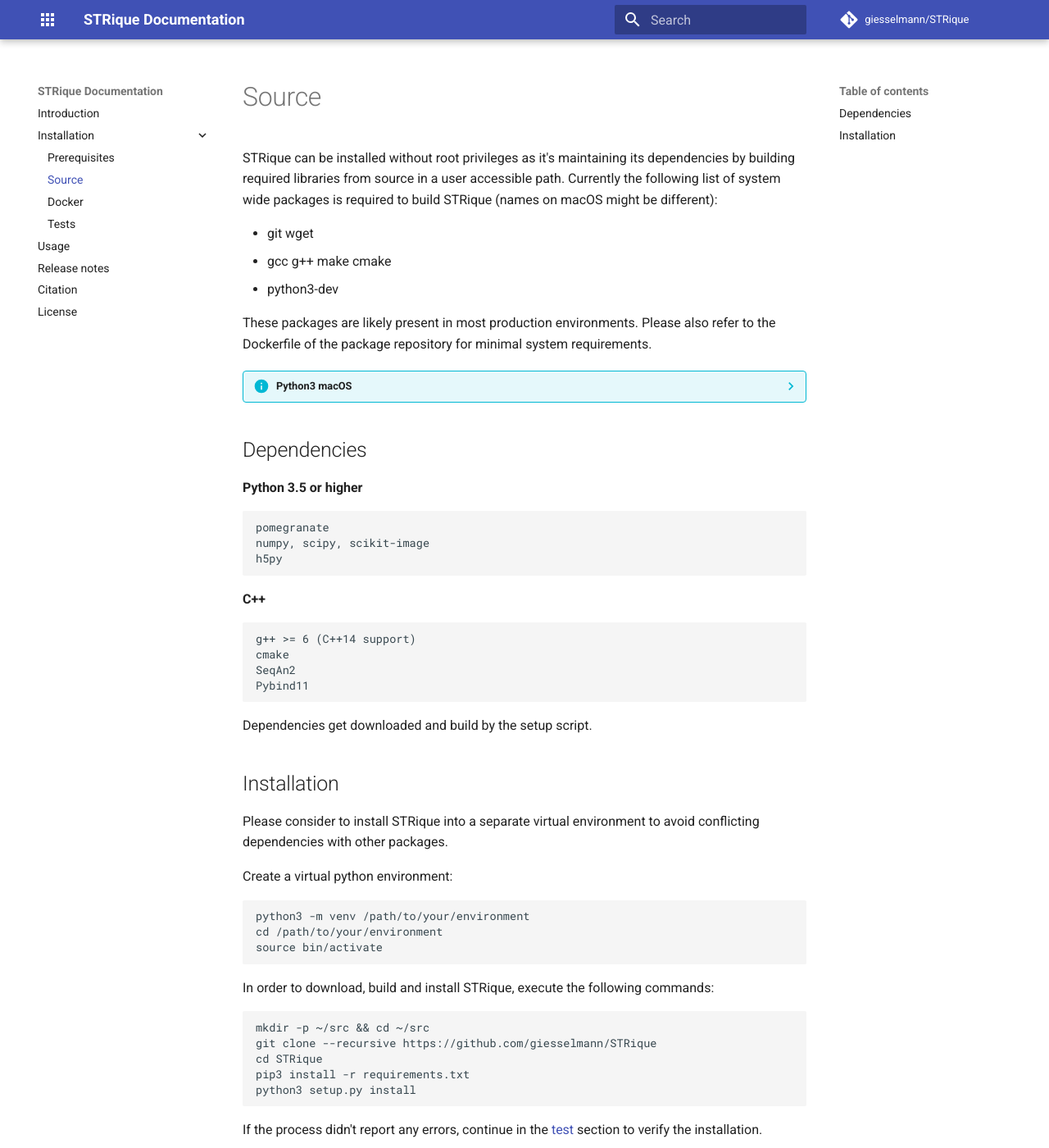
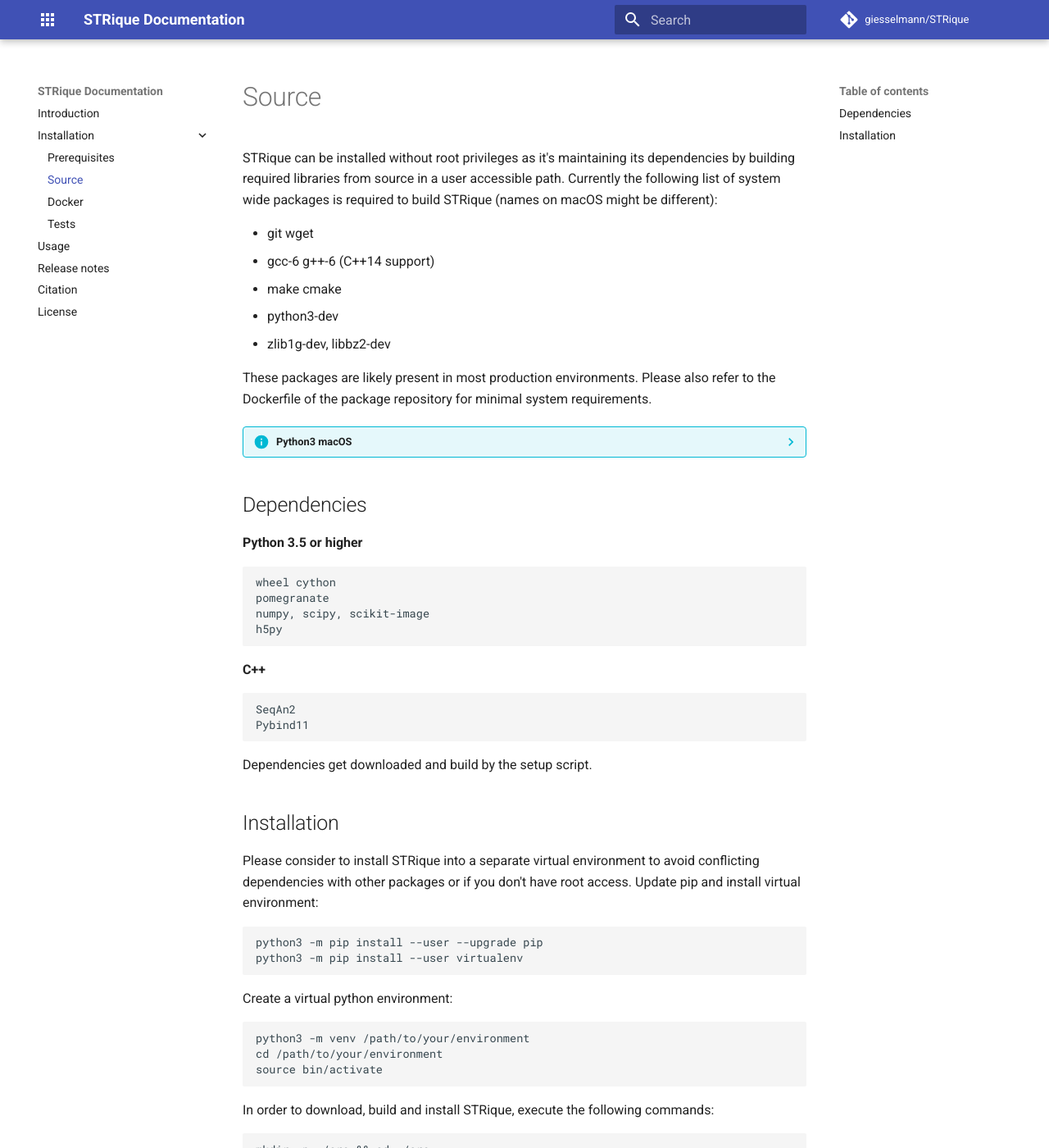
Before and after one commit to giesselmann/STRique, an MkDocs documentation site: the page built from docs/installation/src.md, in a window 1280 px wide and 1400 px high. Shown: the whole window at 82% size. Built offline with MkDocs 1.6.1 and Material for MkDocs 9.7.7, drawn with Linux system fonts in a browser that asks for light colours; comment, search, counter and statistics services are not loaded.

Commit message:
update docs

````diff
--- a/docs/installation/src.md
+++ b/docs/installation/src.md
@@ -3,8 +3,10 @@
 STRique can be installed without root privileges as it's maintaining its dependencies by building required libraries from source in a user accessible path. Currently the following list of system wide packages is required to build STRique (names on macOS might be different):
 
 * git wget
-* gcc g++ make cmake
+* gcc-6 g++-6 (C++14 support)
+* make cmake
 * python3-dev
+* zlib1g-dev, libbz2-dev
 
 These packages are likely present in most production environments. Please also refer to the Dockerfile of the package repository for minimal system requirements.
 
@@ -14,14 +16,13 @@
 ## Dependencies
 **Python 3.5 or higher**
 
+    wheel cython
     pomegranate
     numpy, scipy, scikit-image
     h5py
 
 **C++**
 
-    g++ >= 6 (C++14 support)
-    cmake
     SeqAn2
     Pybind11
 
@@ -29,7 +30,13 @@
 
 ## Installation
 
-Please consider to install STRique into a separate virtual environment to avoid conflicting dependencies with other packages.
+Please consider to install STRique into a separate virtual environment to avoid conflicting dependencies with other packages or if you don't have root access.
+Update pip and install virtual environment:
+
+```
+python3 -m pip install --user --upgrade pip
+python3 -m pip install --user virtualenv
+```
 
 Create a virtual python environment:
 
````
